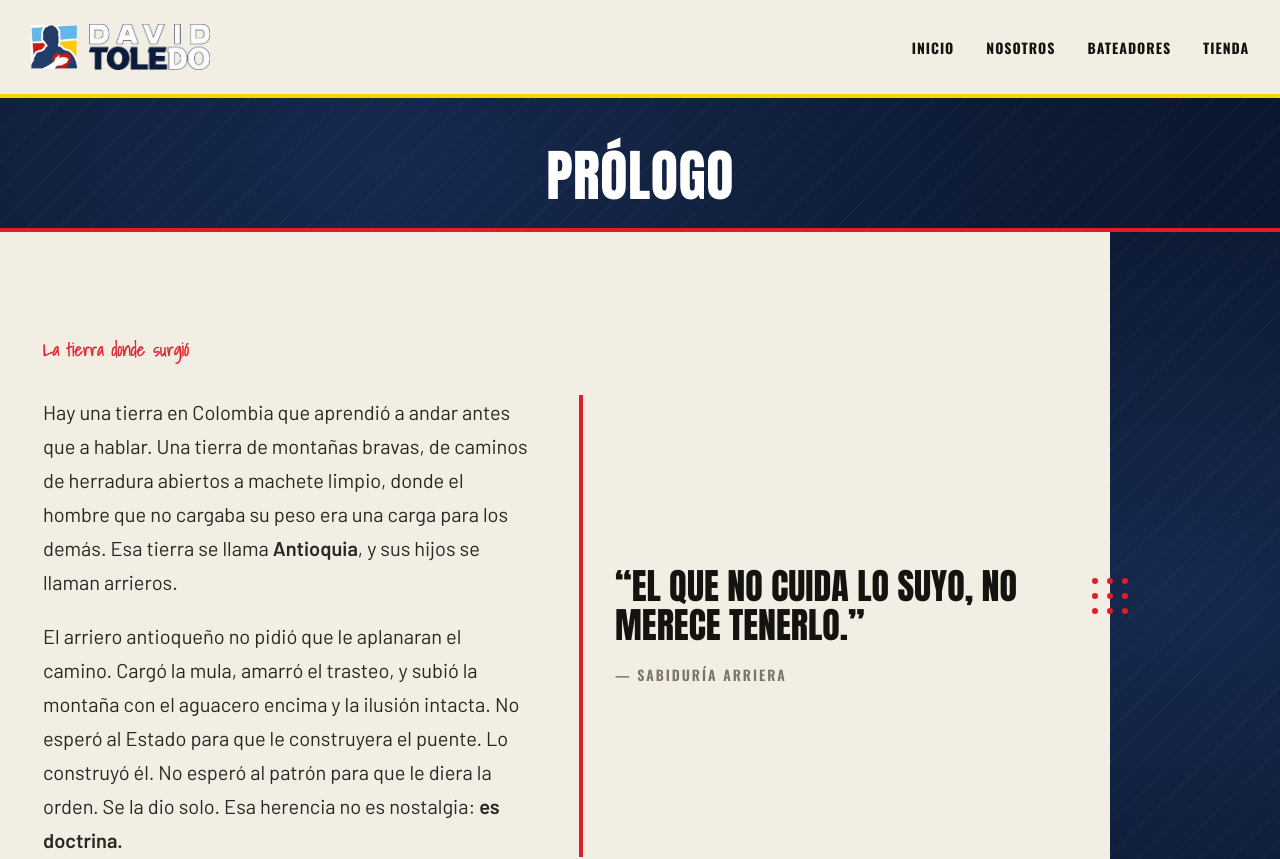
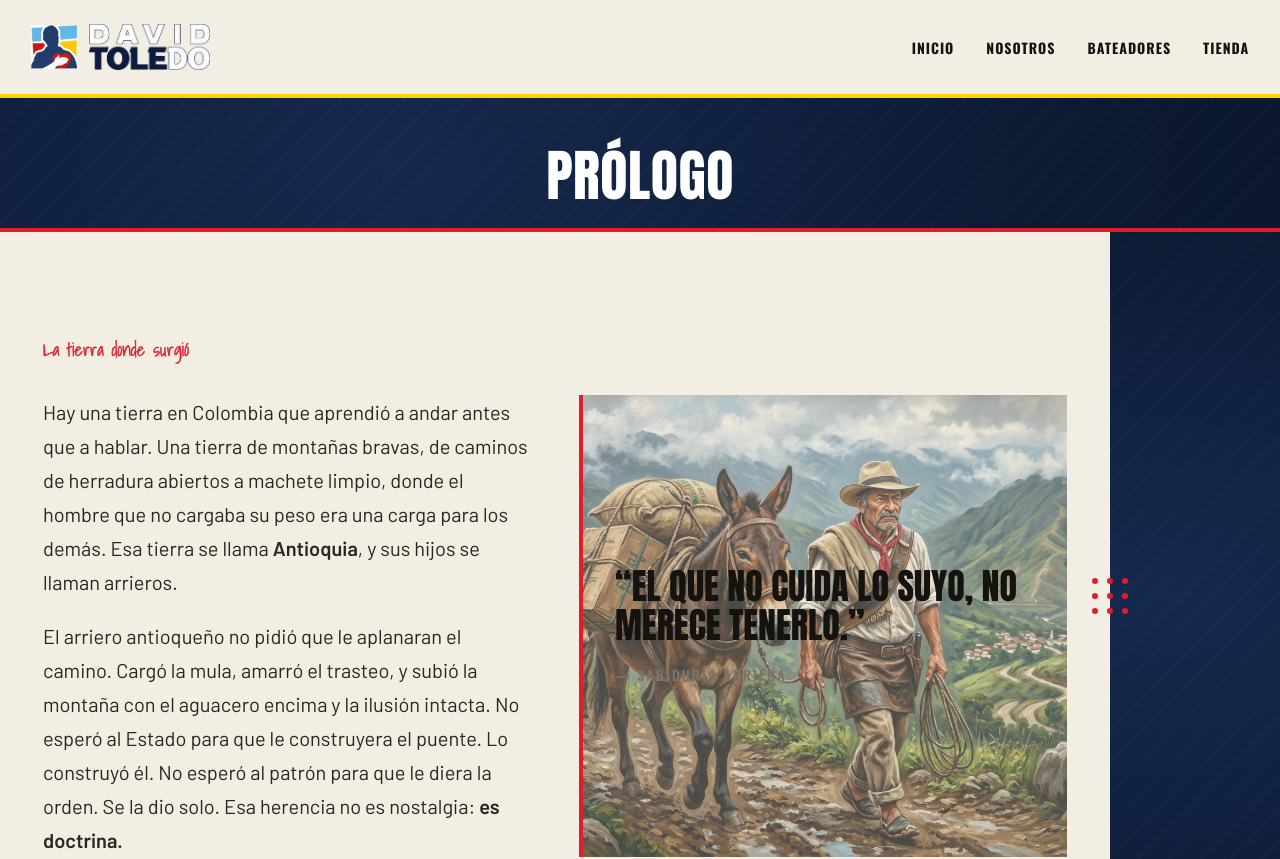
Before and after one commit to EsneiderCdD/movimiento-bate, a Next.js app: page /nosotros in a window 1280 px wide. Shown: the top 859 px of the page. Built offline with nearby package versions, Linux system fonts and the light colour scheme.

Commit message:
feat(images)

```diff
--- a/src/components/specific/nosotros/NosotrosPageContent.module.css
+++ b/src/components/specific/nosotros/NosotrosPageContent.module.css
@@ -113,6 +113,26 @@
   display: flex;
   flex-direction: column;
   justify-content: center;
+}
+
+.accentBlockBg {
+  position: relative;
+}
+
+.accentBlockBg::before {
+  content: "";
+  position: absolute;
+  inset: 0;
+  background-image: url("/arriero-mov.jpg");
+  background-size: cover;
+  background-position: center;
+  opacity: 0.7;
+  z-index: 0;
+}
+
+.accentBlockBg > * {
+  position: relative;
+  z-index: 1;
 }
 
 .accentQuote {
--- a/src/components/specific/nosotros/NosotrosPageContent.tsx
+++ b/src/components/specific/nosotros/NosotrosPageContent.tsx
@@ -44,7 +44,7 @@ export default function NosotrosPageContent() {
                 <strong>es doctrina.</strong>
               </p>
             </div>
-            <div className={styles.accentBlock}>
+            <div className={`${styles.accentBlock} ${styles.accentBlockBg}`}>
               <p className={styles.accentQuote}>
                 &ldquo;El que no cuida lo suyo, no merece tenerlo.&rdquo;
               </p>
```
Also changed, not shown: public/arriero-mov.jpg (added).
